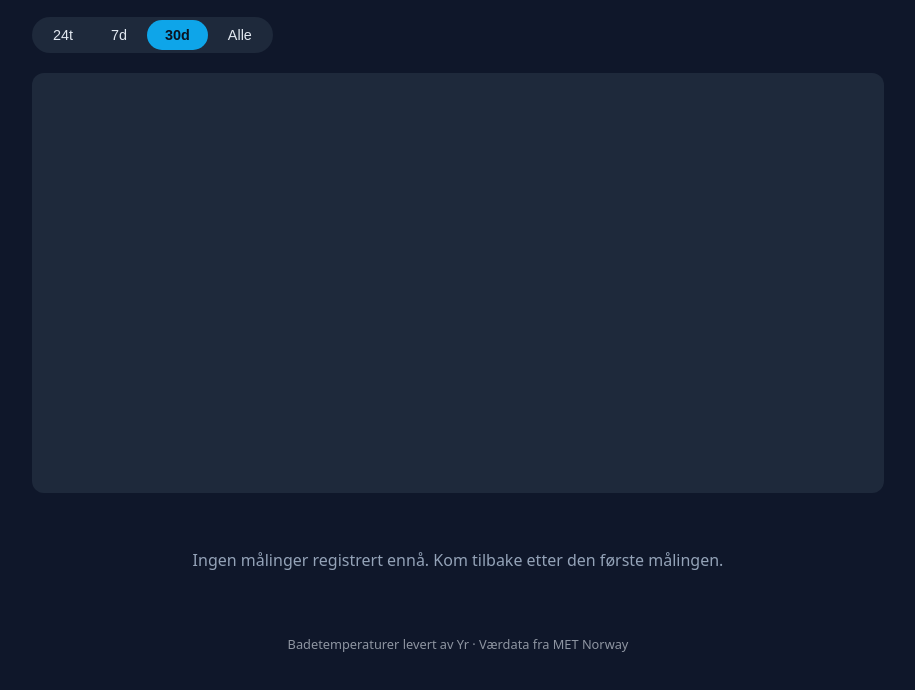
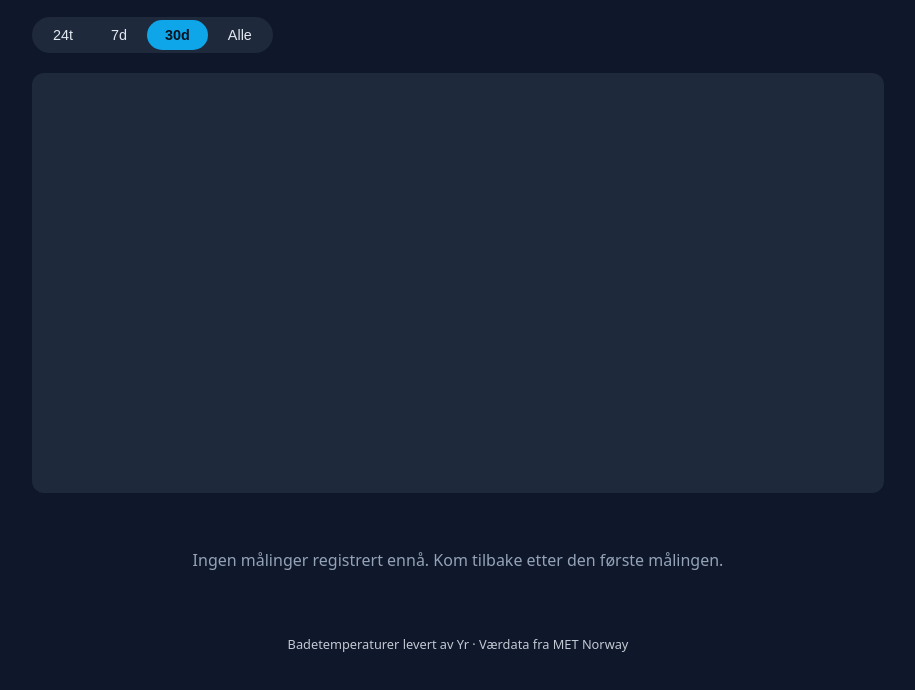
Before and after one commit to lassetyr/yr-badetemp, a website with bundled scripts: page index.html in a window 1280 px wide. Shown: the part 92-782 px from the top of the page, without its empty margins (182-1097 px from the left). Built offline with nearby package versions, Linux system fonts and the light colour scheme; some packages are replaced by stand-ins of ours; no server answers; the database is empty.

Commit message:
chore: make the Yr attribution legible and ignore the saved help article
Yr's terms require the "Badetemperaturer levert av Yr" credit to be
clearly marked next to the temperatures. It was there, but at 0.6 opacity
on 0.8rem grey it read as deliberately downplayed — 0.85 keeps it a
footnote without hiding it.

docs/yr.no/ is a saved copy of the API help article kept for reference;
it is ~100 KB of vendored page assets and does not belong in the repo.

```diff
--- a/styles.css
+++ b/styles.css
@@ -90,7 +90,9 @@ body {
   margin: 1.5rem 0 0.5rem;
   text-align: center;
   font-size: 0.8rem;
-  opacity: 0.6;
+  /* Yr's terms require the attribution to be *clearly* marked, so this stays
+     legible rather than dimmed to the usual footnote level. */
+  opacity: 0.85;
 }
 
 @media (max-width: 600px) {
```
Also changed, not shown: 1 other file.
